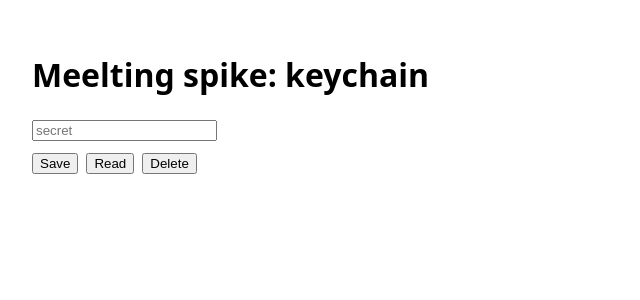
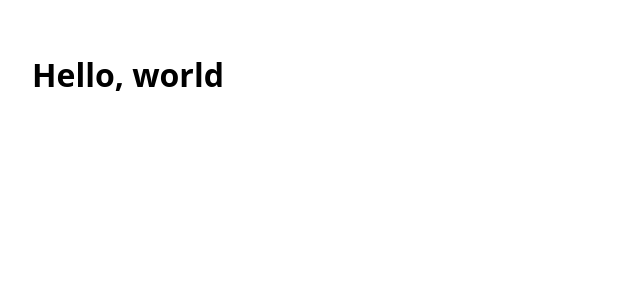
Before and after one commit to Dach3r/meelting, a React (Vite) app: page / in a window 1280 px wide. Shown: the top 300 px of the page, without its empty margins (0-640 px from the left). Built offline with nearby package versions, Linux system fonts and the light colour scheme.

Commit message:
♻️ refactor(ui): replace keychain spike screen with hello world

```diff
--- a/src/App.tsx
+++ b/src/App.tsx
@@ -1,63 +1,7 @@
-import { useState } from "react";
-import { invoke } from "@tauri-apps/api/core";
-
-const SECRET_NAME = "spike/test";
-
 function App() {
-  const [secret, setSecret] = useState("");
-  const [status, setStatus] = useState("");
-
-  async function run(action: () => Promise<string>) {
-    try {
-      setStatus(await action());
-    } catch (error) {
-      setStatus(`error: ${error}`);
-    }
-  }
-
   return (
     <main style={{ padding: 24, fontFamily: "system-ui" }}>
-      <h1>Meelting spike: keychain</h1>
-      <input
-        type="password"
-        value={secret}
-        onChange={(event) => setSecret(event.target.value)}
-        placeholder="secret"
-      />
-      <div style={{ display: "flex", gap: 8, marginTop: 12 }}>
-        <button
-          onClick={() =>
-            run(async () => {
-              await invoke("save_secret", { name: SECRET_NAME, secret });
-              setSecret("");
-              return "saved";
-            })
-          }
-        >
-          Save
-        </button>
-        <button
-          onClick={() =>
-            run(async () => {
-              const lastFour = await invoke<string | null>("secret_last_four", { name: SECRET_NAME });
-              return lastFour ? `stored: ****${lastFour}` : "nothing stored";
-            })
-          }
-        >
-          Read
-        </button>
-        <button
-          onClick={() =>
-            run(async () => {
-              await invoke("delete_secret", { name: SECRET_NAME });
-              return "deleted";
-            })
-          }
-        >
-          Delete
-        </button>
-      </div>
-      <p>{status}</p>
+      <h1>Hello, world</h1>
     </main>
   );
 }
```
